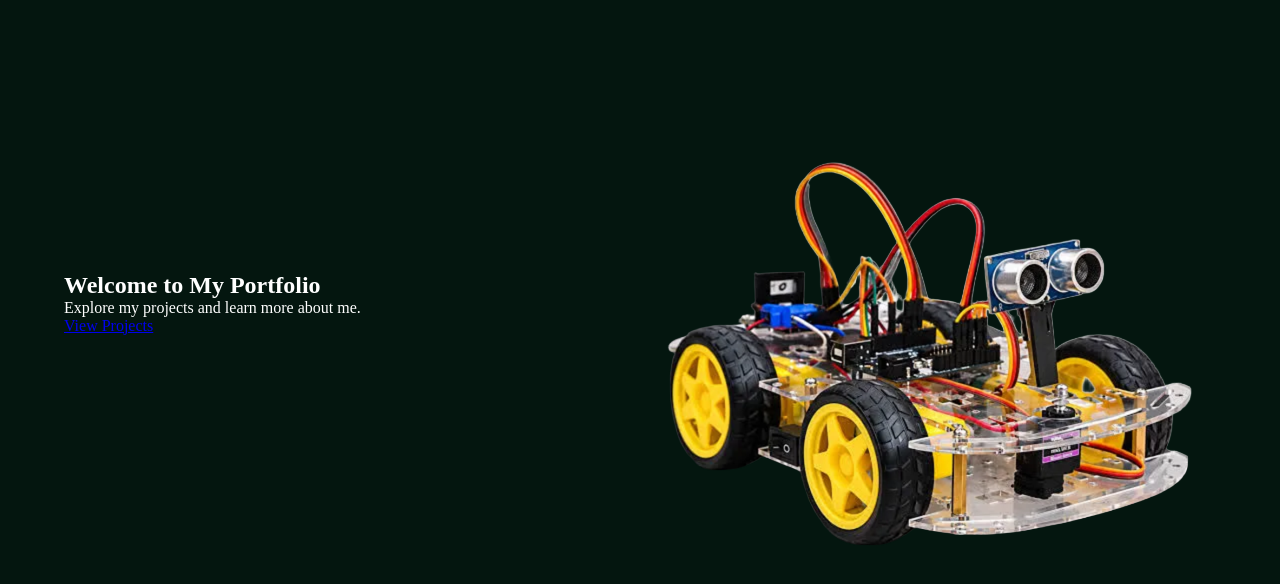
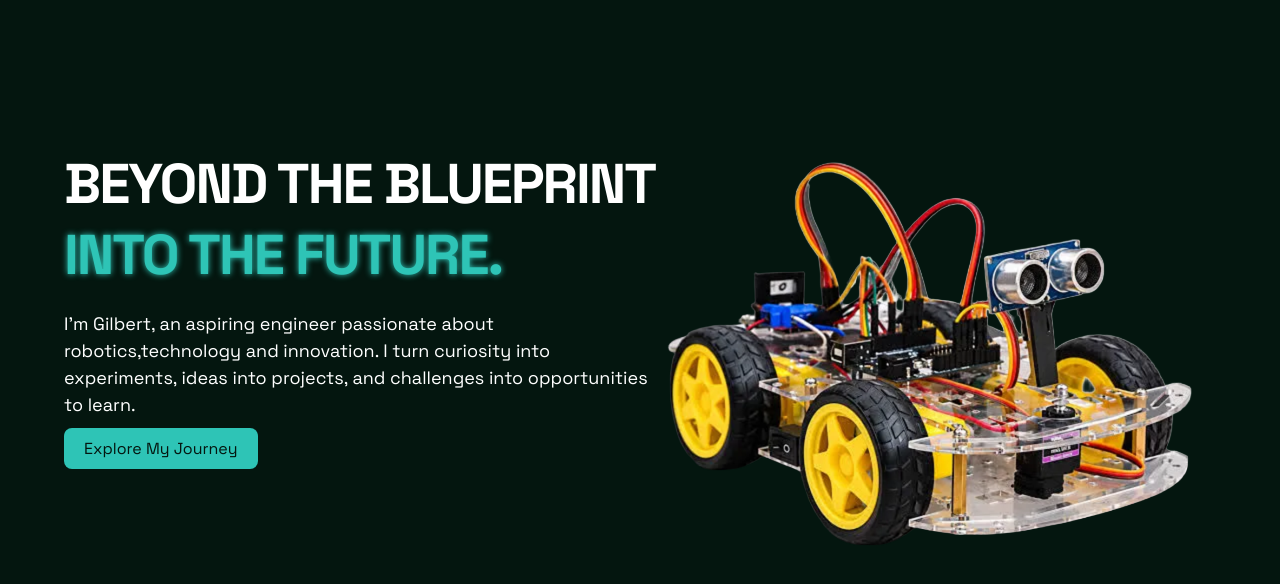
Before and after one commit to GilbertUc/Portfolio-Website, a plain HTML site: page index.html in a window 1280 px wide. Shown: the part 76-660 px from the top of the page. Drawn offline with Linux system fonts and the light colour scheme.

Commit message:
I added the styling of the hero section, changed the class cta to neonbtninvert and changed class signinbtn to neonbtn. I also changed the hero section text to my text as well.

```diff
--- a/index.html
+++ b/index.html
@@ -21,16 +21,21 @@
                 <li><a href="#">About</a></li>
             </ul>
         </nav>
-        <a href="#" class="signbtn">Contact Me</a>
+        <a href="#" class="neonbtn">Contact Me</a>
     </header>
 
     <!--Main Content-->
     <main>
         <section class="hero">
             <div class="hero-content">
-                <h1>Welcome to My Portfolio</h1>
-                <p>Explore my projects and learn more about me.</p>
-                <a href="#" class="cta">View Projects</a>
+                <h1>BEYOND THE BLUEPRINT
+                    <span class="neon-text">INTO THE FUTURE.</span>
+                </h1>
+                <p>I'm Gilbert, an aspiring engineer passionate about robotics,technology and innovation.
+                    I turn curiosity into experiments,
+                    ideas into projects, and challenges into opportunities to learn.
+                </p>
+                <a href="#" class="neonbtninvert">Explore My Journey</a>
             </div>
             <div class="hero-img">
                 <img src="robothero.png" alt="">
--- a/style.css
+++ b/style.css
@@ -1,3 +1,4 @@
+@import url('https://fonts.googleapis.com/css2?family=Space+Grotesk:wght@300..700&display=swap');
 *{
     padding: 0;
     border: none;
@@ -65,25 +66,61 @@ header{
     color: #2ec4b6;
 }
 
-.signbtn{
+.neonbtn{
     text-decoration: none;
     color: white;
-     border: solid #1b4a3a 1px;
+    border: solid #1b4a3a 1px;
     background-color: #1b4a3a;
     border-radius: 10px;
     padding: 10px;
     transition: ease 0.3s;
 }
 
-.signbtn:hover{
+.neonbtn:hover{
 
     border-color: #2ec4b6;
 }
+
+/* Hero content */
+
 main{
     padding: 100px 5% 50px 5%;
+    transition: ease 0.3s;
 }
 .hero{
     display: flex;
     align-items: center;
     justify-content: space-between;
+    font-family: 'Space Grotesk', sans-serif;
 }
+
+.hero-content h1{
+    font-size: 56px;
+    font-weight: 700;
+    letter-spacing: -2px;
+}
+
+.neon-text{
+    text-shadow: 0px 0 6px #2ec4b6;
+    color: #2ec4b6;
+}
+.hero-content p{
+    font-size: 18px;
+    margin: 20px 0;
+    line-height: 1.5;
+}
+
+.neonbtninvert{
+    text-decoration: none;
+    color: #04160f;
+    background-color: #2ec4b6;
+    padding: 10px 20px;
+    border-radius: 8px;
+    transition: all ease 0.3s;
+
+}
+
+.neonbtninvert:hover{
+    transform: translateY(-6px);
+    box-shadow: 0 0 15px #2ec4b6;
+}
```
